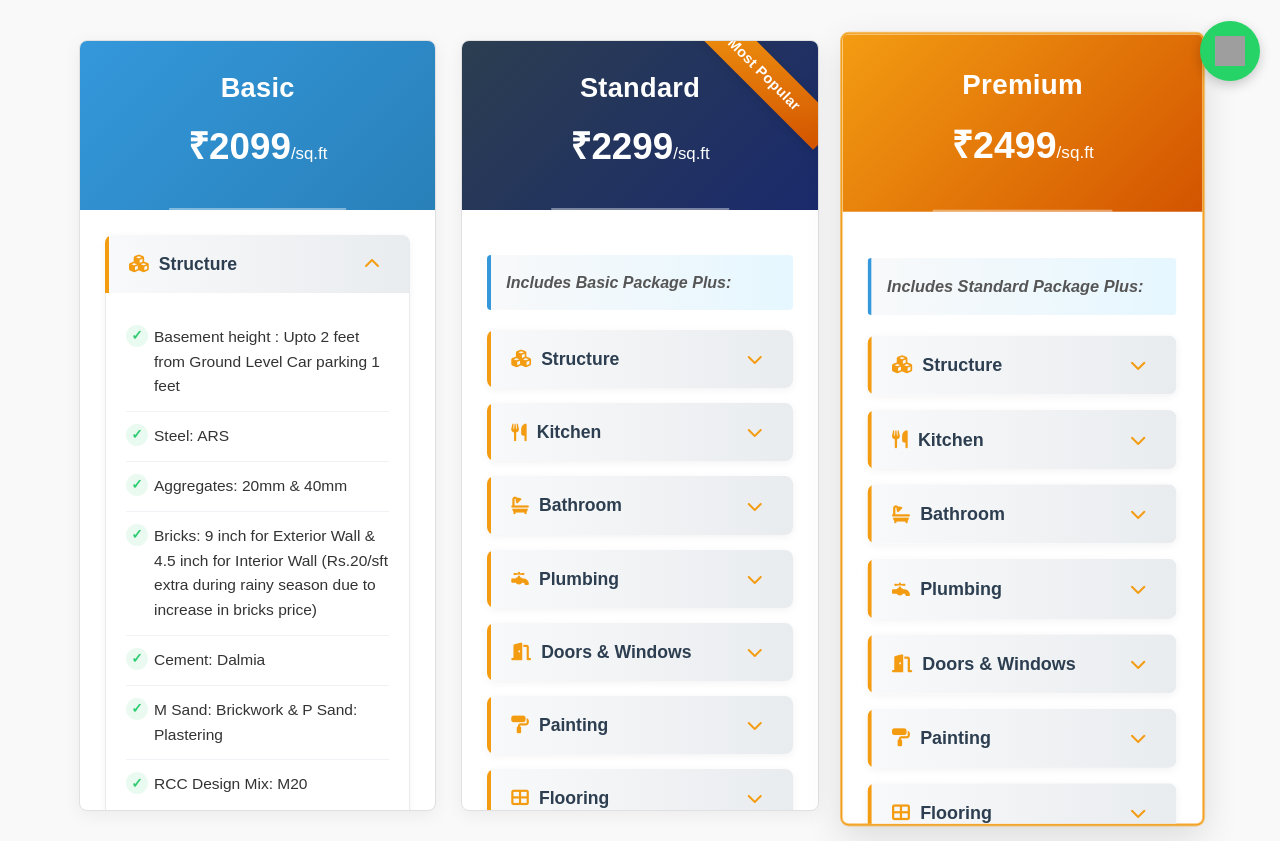
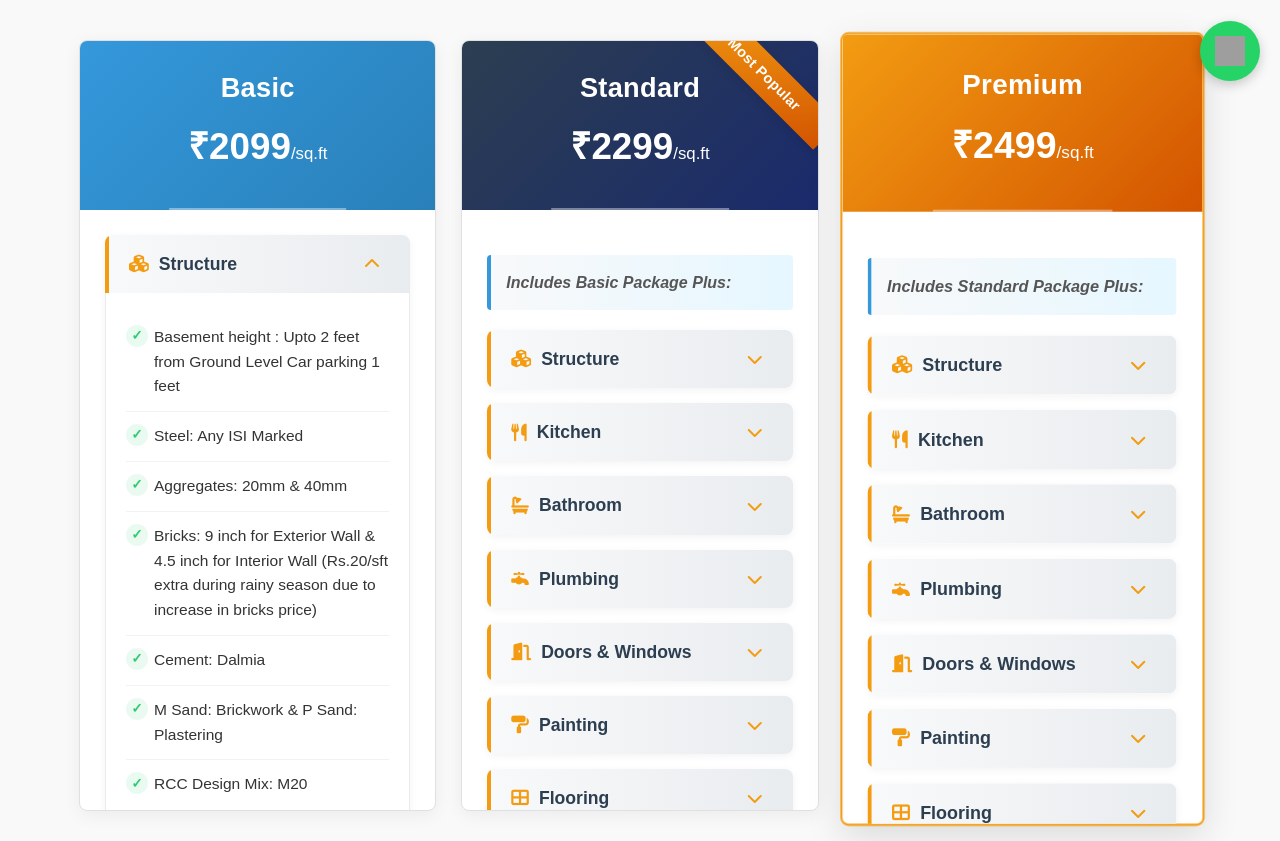
Before and after one commit to Yusuffwebs/Star-builders, a Flask app: page /residential in a window 1280 px wide, after a click on "Structure". Shown: the part 699-1540 px from the top of the page. Run offline with Flask 3, Linux system fonts and the light colour scheme; some libraries are stand-ins or nearby versions; grey boxes are pictures that could not be loaded.

Commit message:
Update residential.html

```diff
--- a/templates/residential.html
+++ b/templates/residential.html
@@ -65,7 +65,7 @@
                             <div class="section-content" id="basic-structure">
                                 <ul class="feature-list">
                                     <li>Basement height : Upto 2 feet from Ground Level Car parking 1 feet</li>
-                                    <li>Steel: ARS</li>
+                                    <li>Steel: Any ISI Marked</li>
                                     <li>Aggregates: 20mm & 40mm</li>
                                     <li>Bricks: 9 inch for Exterior Wall & 4.5 inch for Interior Wall (Rs.20/sft extra during rainy season due to increase in bricks price)</li>
                                     <li>Cement: Dalmia</li>
```
